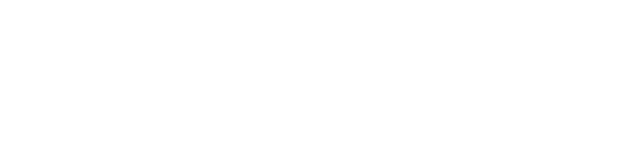
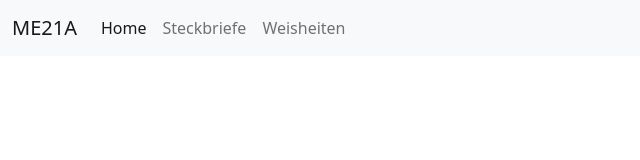
Before and after one commit to Merzinator/LB02---Projekt, a plain HTML site: page weisheiten.html in a window 1280 px wide. Shown: the whole page, without its empty margins (0-640 px from the left). Drawn offline with nearby package versions, Linux system fonts and the light colour scheme.

Commit message:
add header to landingpage

```diff
--- a/weisheiten.html
+++ b/weisheiten.html
@@ -5,8 +5,33 @@
     <meta http-equiv="X-UA-Compatible" content="IE=edge">
     <meta name="viewport" content="width=device-width, initial-scale=1.0">
     <title>Weisheiten</title>
+    <link href="https://cdn.jsdelivr.net/npm/bootstrap@5.0.2/dist/css/bootstrap.min.css" rel="stylesheet" integrity="sha384-EVSTQN3/azprG1Anm3QDgpJLIm9Nao0Yz1ztcQTwFspd3yD65VohhpuuCOmLASjC" crossorigin="anonymous">
+    <script src="https://cdn.jsdelivr.net/npm/bootstrap@5.0.2/dist/js/bootstrap.bundle.min.js" integrity="sha384-MrcW6ZMFYlzcLA8Nl+NtUVF0sA7MsXsP1UyJoMp4YLEuNSfAP+JcXn/tWtIaxVXM" crossorigin="anonymous"></script>
+
 </head>
 <body>
-
+    <header>
+        <nav class="navbar navbar-expand-lg navbar-light bg-light">
+            <div class="container-fluid">
+              <a class="navbar-brand" href="#">ME21A</a>
+              <button class="navbar-toggler" type="button" data-bs-toggle="collapse" data-bs-target="#navbarNav" aria-controls="navbarNav" aria-expanded="false" aria-label="Toggle navigation">
+                <span class="navbar-toggler-icon"></span>
+              </button>
+              <div class="collapse navbar-collapse" id="navbarNav">
+                <ul class="navbar-nav">
+                  <li class="nav-item">
+                    <a class="nav-link active" aria-current="page" href="/landingpage.html">Home</a>
+                  </li>
+                  <li class="nav-item">
+                    <a class="nav-link" href="/steckbriefe.html">Steckbriefe</a>
+                  </li>
+                  <li class="nav-item">
+                    <a class="nav-link" href="/weisheiten.html">Weisheiten</a>
+                  </li>
+                </ul>
+              </div>
+            </div>
+          </nav>
+    </header>
 </body>
 </html>
```
Also changed, not shown: landingpage.html (+1 -1 lines).
